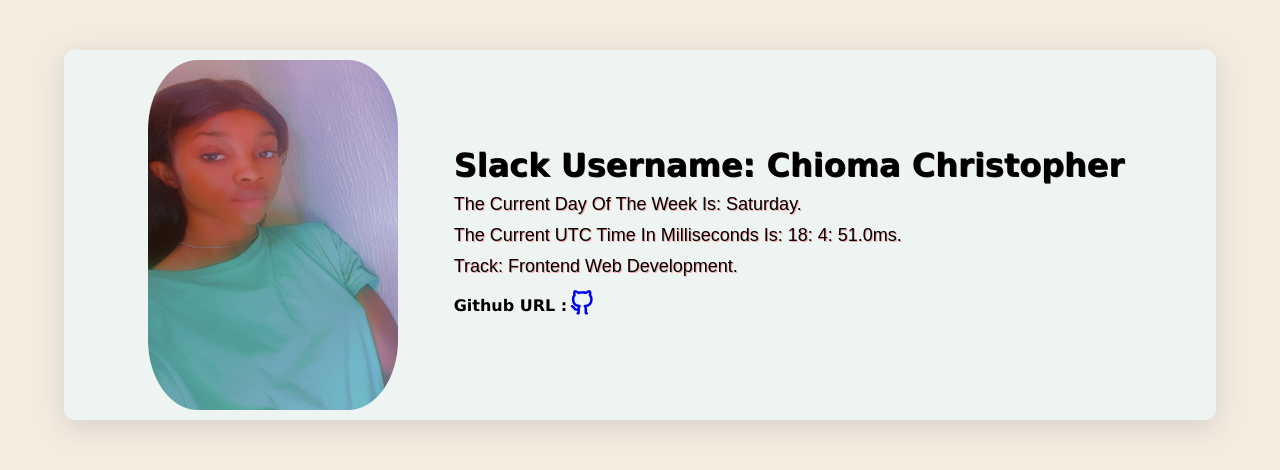
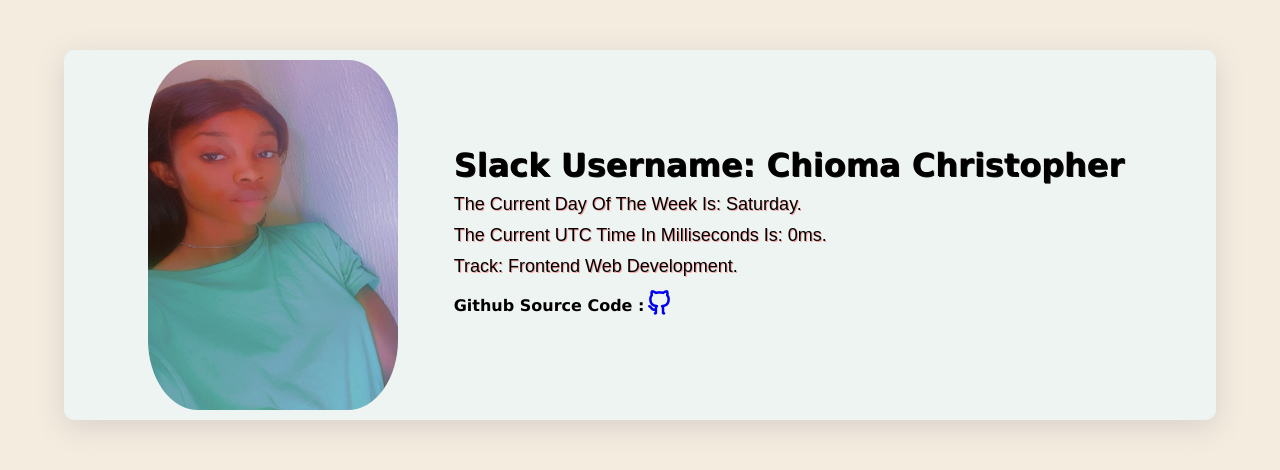
Before and after one commit to Kaylahray/HNG_X_TASK-1, a plain HTML site: page index.html in a window 1280 px wide. Drawn offline with nearby package versions, Linux system fonts and the light colour scheme.

Commit message:
second commit

```diff
--- a/index.html
+++ b/index.html
@@ -35,8 +35,10 @@
         </p>
 
         <div class="github">
-          <b> Github URL : </b>
-          <a data-testid="githubURL" href="https://github.com/Kaylahray"
+          <b> Github Source Code : </b>
+          <a
+            data-testid="githubURL"
+            href="https://github.com/Kaylahray/HNG_X_TASK-1"
             ><i class="ri-github-line"></i>
           </a>
         </div>
--- a/script.js
+++ b/script.js
@@ -23,13 +23,11 @@ daysOfWeek.forEach((day, index) => {
 
 //To get the current UTC time in milliseconds.
 function updateTime() {
-  const Dayy = new Date();
+  const now = new Date();
   const timeToday = document.querySelector('[data-testid="currentUTCTime"]');
-  const hours = Dayy.getUTCHours();
-  const minutes = Dayy.getUTCMinutes();
-  const seconds = Dayy.getUTCSeconds();
-  const milliseconds = Dayy.getUTCMilliseconds();
-  timeToday.innerHTML = `The current UTC time in milliseconds is: ${hours}: ${minutes}: ${seconds}.${milliseconds}ms.`;
+  const milliseconds = now.getUTCMilliseconds();
+  console.log(milliseconds);
+  timeToday.innerHTML = `The current UTC time in milliseconds is: ${milliseconds}ms.`;
   timeToday.classList = "font";
 }
 updateTime();
```
Also changed, not shown: Image/chi.jpg (deleted), Image/chiSlack.jpg (deleted).
